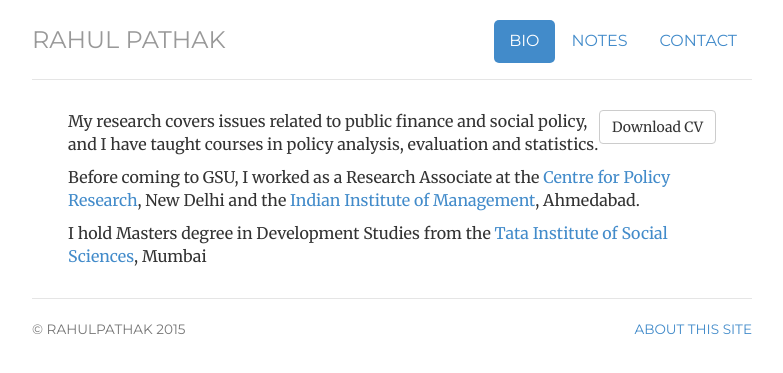
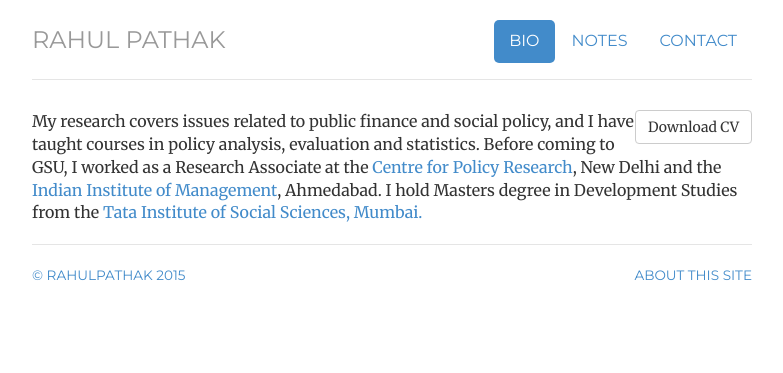
Before and after one commit to pathak-rahul/pathak-rahul.github.io, a Jekyll site: the page built from bio/index.html, in a window 1280 px wide. Shown: the top 373 px of the page, without its empty margins (248-1031 px from the left). Built offline with Jekyll 4.4.1, drawn with Linux system fonts in a browser that asks for light colours.

Commit message:
Update index.html

```diff
--- a/bio/index.html
+++ b/bio/index.html
@@ -8,14 +8,11 @@
 contact: passive
 description: Current CV for Rahul Pathak.
 ---
-<div class="cv">
+
+<div class="bio">
 	<a href="/files/rpathak-cv.pdf" class="btn btn-default pull-right" title="Download CV as PDF">Download CV</a>
-
-	<p> My research covers issues related to public finance and social policy, and I have taught courses in policy analysis, evaluation and statistics. </p>
-
-	<p>Before coming to GSU, I worked as a Research Associate at the <a href="http://www.cprindia.org/"> Centre for Policy Research</a>, New Delhi and the <a href="http://www.iimahd.ernet.in/"> Indian Institute of Management</a>, Ahmedabad.</span></p>
-
-	<p>I hold Masters degree in Development Studies from the <a href="http://tiss.edu//"> Tata Institute of Social Sciences</a>, Mumbai </p>
-
-
+				<div itemscope itemtype="http://data-vocabulary.org/Person">
+				<span itemprop="name">My research covers issues related to public finance and social policy, and I have taught courses in policy analysis, evaluation and statistics. Before coming to GSU, I worked as a Research Associate at the <a href="http://www.cprindia.org/"> Centre for Policy Research</a>, New Delhi and the <a href="http://www.iimahd.ernet.in/"> Indian Institute of Management</a>, Ahmedabad. I hold Masters degree in Development Studies from the <a href="http://tiss.edu//"> Tata Institute of Social Sciences, Mumbai.</span>
+				<address>
+				</ul>
 </div>
```
